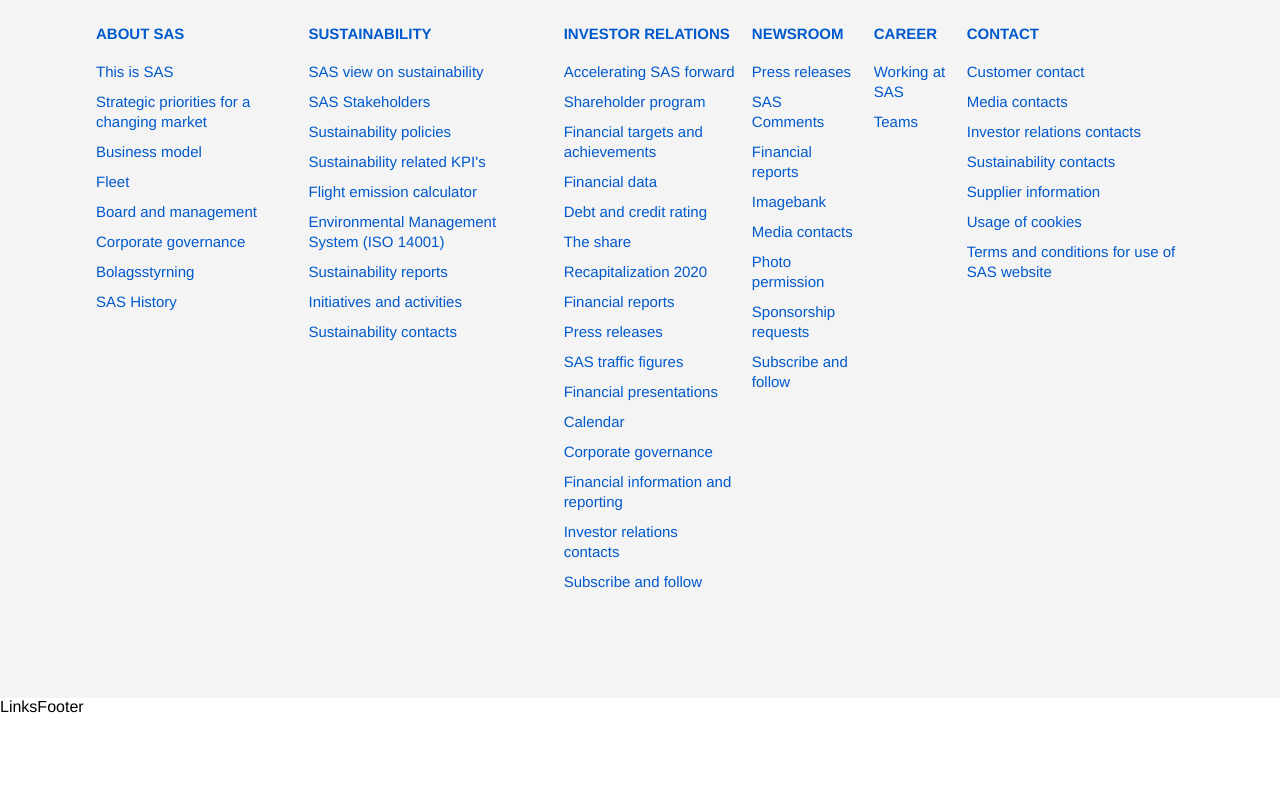
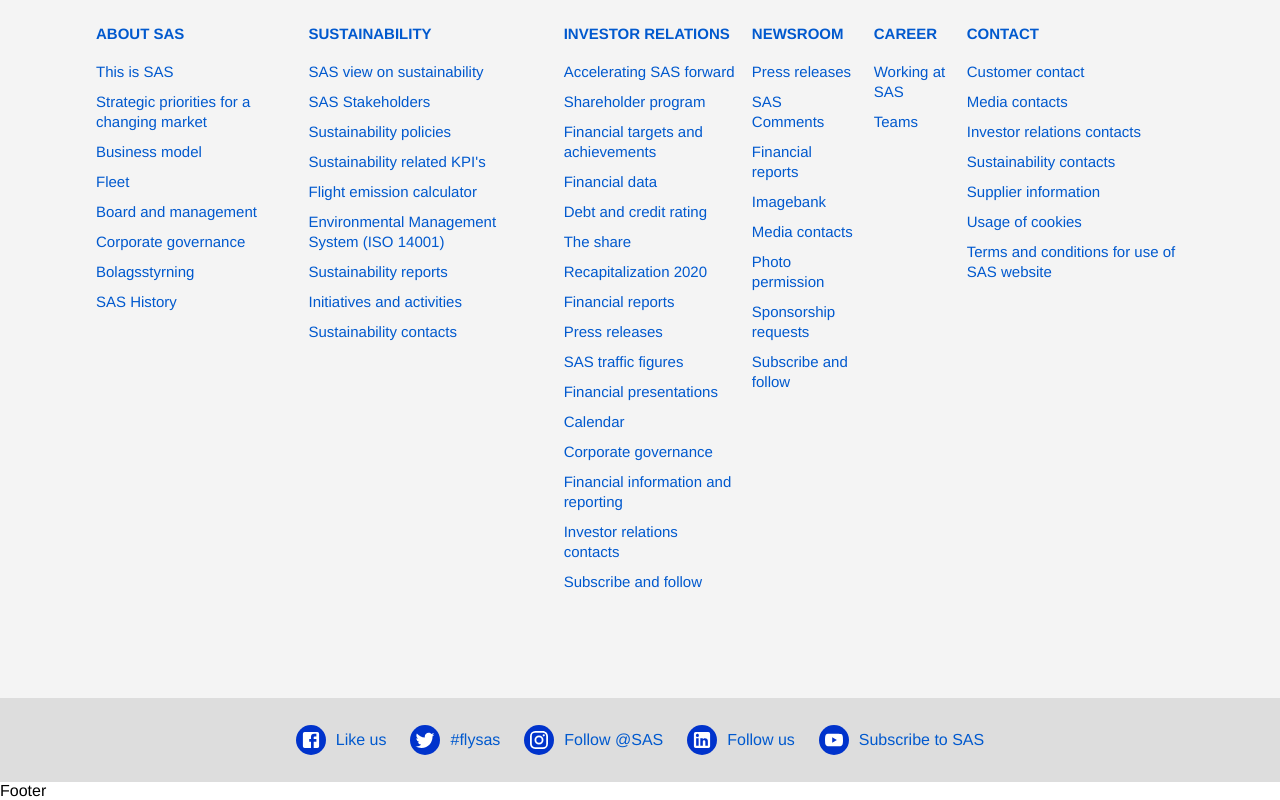
Before and after one commit to g-uberman/sas_layout, a React (Create React App) app: page / in a window 1280 px wide. Shown: the part 2588-3388 px from the top of the page. Before the commit the page ends 3304 px from the top, so only its background shows below. Built offline with nearby package versions, Linux system fonts and the light colour scheme.

Commit message:
social media links

```diff
--- a/src/components/Links.tsx
+++ b/src/components/Links.tsx
@@ -1,3 +1,50 @@
+import {
+  Facebook,
+  Twitter,
+  Instagram,
+  LinkedIn,
+  YouTube,
+} from "@mui/icons-material/";
+
 export const Links = () => {
-    return <>Links</>
-}
+  return (
+    <div id="links">
+      <ul>
+        <li>
+          <div className="iconWrapper">
+            <Facebook className="icon" />
+          </div>
+          <div>Like us</div>
+        </li>
+
+        <li>
+          <div className="iconWrapper">
+            <Twitter className="icon" />
+          </div>
+          <div>#flysas</div>
+        </li>
+
+        <li>
+          <div className="iconWrapper">
+            <Instagram className="icon" />
+          </div>
+          <div>Follow @SAS</div>
+        </li>
+
+        <li>
+          <div className="iconWrapper">
+            <LinkedIn className="icon" />
+          </div>
+          <div>Follow us</div>
+        </li>
+
+        <li>
+          <div className="iconWrapper">
+            <YouTube className="icon" />
+          </div>
+          <div>Subscribe to SAS</div>
+        </li>
+      </ul>
+    </div>
+  );
+};
--- /dev/null
+++ b/src/styles/specific/_links.scss
@@ -0,0 +1,48 @@
+#links {
+    @include flexCenter(row);
+    background: $grey;
+    width: 100%;
+    min-height: 84px;
+    padding: 1rem;
+
+    ul {
+        @include flexCenter(row);
+        flex-wrap: wrap;
+        list-style-type: none;
+        gap: 1.5rem;
+
+        @media screen and (max-width: 667px) {
+            @include flexCenter(column);
+            align-items: flex-start;
+          }
+    }
+
+    li {
+        @include flexCenter(row);
+        gap: 10px;
+        color: $typeBlue;
+        cursor: pointer;
+
+        &:hover {
+            color: $blackBlue;
+            text-decoration: underline;
+
+            .iconWrapper {
+                background-color: $blackBlue;
+            }
+        }
+    }
+
+    .iconWrapper {
+        @include flexCenter(row);
+        width: 30px;
+        height: 30px;
+        border-radius: 50%;
+        background-color: $iconBlue;
+    }
+
+    .icon {
+        color: $white;
+        scale: 0.9;
+    }
+}
--- a/src/styles/style.css
+++ b/src/styles/style.css
@@ -759,6 +759,71 @@ p {
     align-items: flex-start;
   }
 }
+@media screen and (max-width: 667px) {
+  #siteMapWrapper {
+    align-items: center;
+    text-align: center;
+  }
+}
+
+#links {
+  display: flex;
+  justify-content: center;
+  align-items: center;
+  flex-direction: row;
+  background: #dddddd;
+  width: 100%;
+  min-height: 84px;
+  padding: 1rem;
+}
+#links ul {
+  display: flex;
+  justify-content: center;
+  align-items: center;
+  flex-direction: row;
+  flex-wrap: wrap;
+  list-style-type: none;
+  gap: 1.5rem;
+}
+@media screen and (max-width: 667px) {
+  #links ul {
+    display: flex;
+    justify-content: center;
+    align-items: center;
+    flex-direction: column;
+    align-items: flex-start;
+  }
+}
+#links li {
+  display: flex;
+  justify-content: center;
+  align-items: center;
+  flex-direction: row;
+  gap: 10px;
+  color: #0159ce;
+  cursor: pointer;
+}
+#links li:hover {
+  color: #000033;
+  text-decoration: underline;
+}
+#links li:hover .iconWrapper {
+  background-color: #000033;
+}
+#links .iconWrapper {
+  display: flex;
+  justify-content: center;
+  align-items: center;
+  flex-direction: row;
+  width: 30px;
+  height: 30px;
+  border-radius: 50%;
+  background-color: #0033cc;
+}
+#links .icon {
+  color: #fff;
+  scale: 0.9;
+}
 
 * {
   padding: 0;
--- a/src/styles/style.scss
+++ b/src/styles/style.scss
@@ -14,6 +14,8 @@
 @import './specific/twitter';
 @import './specific/youtube';
 @import './specific/siteMap';
+@import './specific/links';
+@import './specific/footer';
 
 * {
     padding: 0;
```
Also changed, not shown: src/styles/specific/_siteMap.scss (+6 -1 lines), src/images/star-alliance.png (added), src/styles/specific/_footer.scss (added), 1 other file (tests, documents, lock files or other folders).
